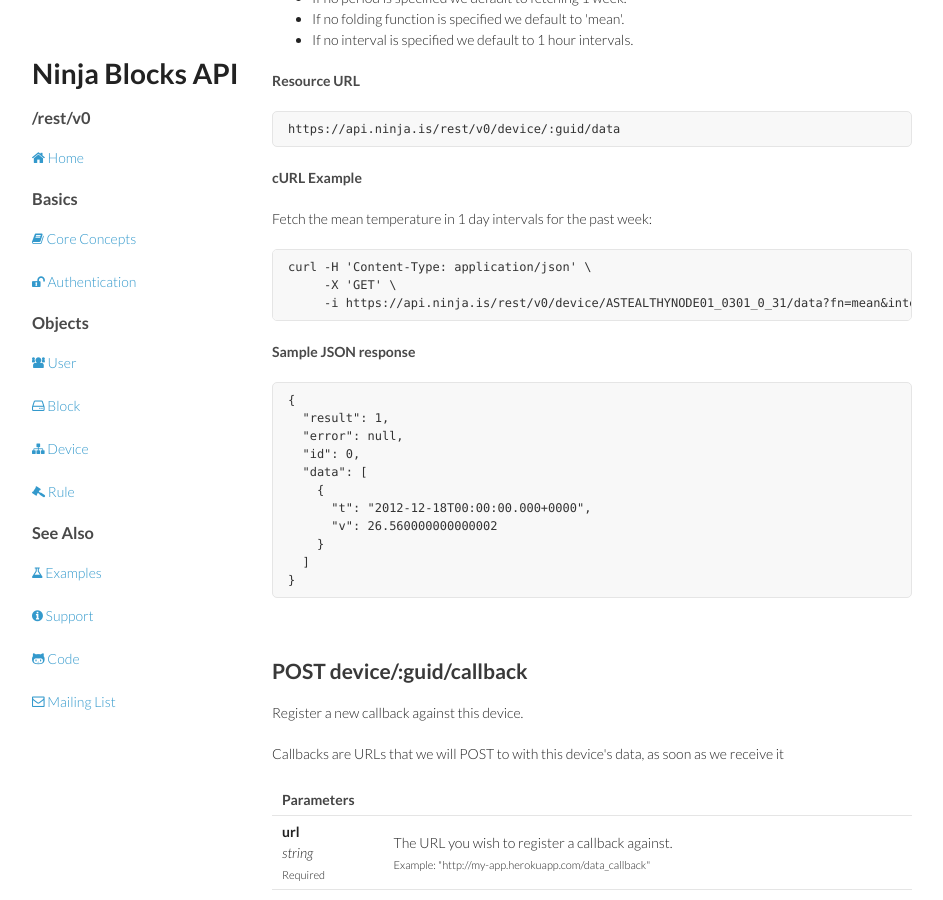
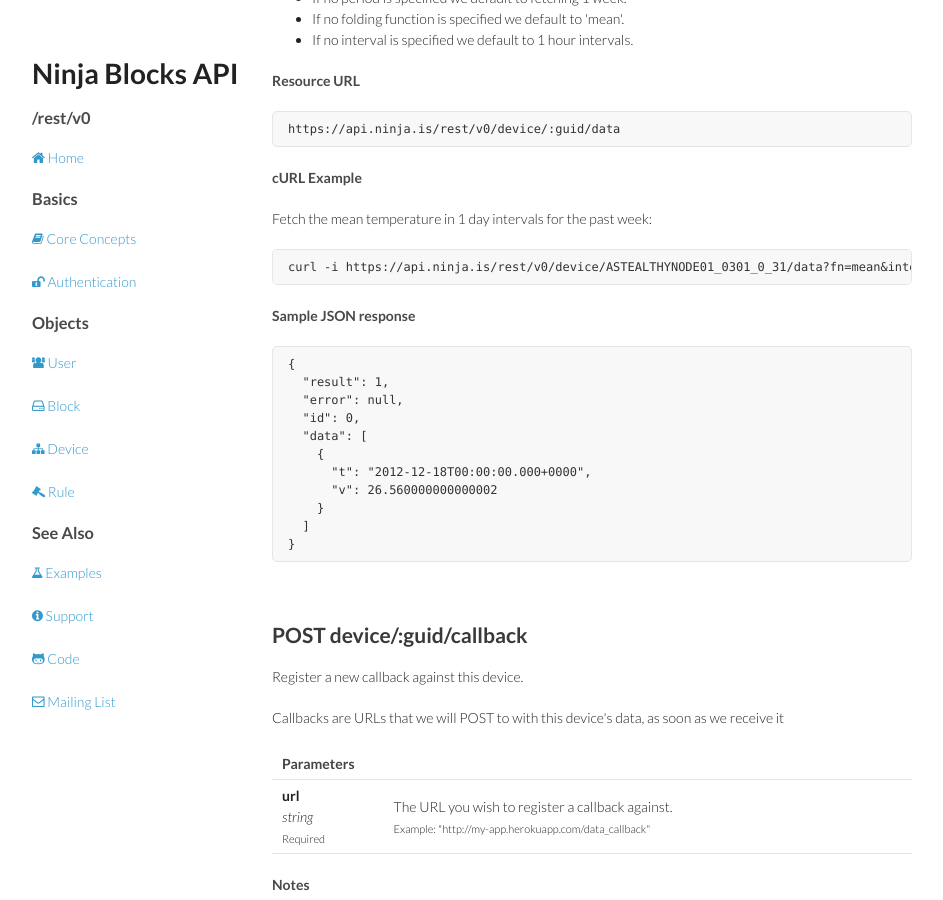
Before and after one commit to ninjablocks/ninjablocks.github.com, a Jekyll site: the page built from device.html, in a window 1280 px wide and 900 px high, scrolled down 8044 px. Shown: the whole window, without its empty margins (168-1111 px from the left). Built offline with Jekyll 4.4.1, drawn with Linux system fonts in a browser that asks for light colours; nearby versions of some CDN libraries.

Commit message:
Remove unnecessary curl options

```diff
--- a/device.html
+++ b/device.html
@@ -447,9 +447,7 @@
 <pre><code>https://api.ninja.is/rest/v0/device/:guid/data</code></pre>
   <h4>cURL Example</h4>
   <p>Fetch the mean temperature in 1 day intervals for the past week:</p>
-<pre><code>curl -H 'Content-Type: application/json' \
-     -X 'GET' \
-     -i https://api.ninja.is/rest/v0/device/ASTEALTHYNODE01_0301_0_31/data?fn=mean&interval=1day&user_access_token=YOUR_ACCESS_TOKEN</code></pre>
+<pre><code>curl -i https://api.ninja.is/rest/v0/device/ASTEALTHYNODE01_0301_0_31/data?fn=mean&interval=1day&user_access_token=YOUR_ACCESS_TOKEN</code></pre>
   <h4>Sample JSON response</h4>
 <pre><code>{
   "result": 1,
```
Also changed, not shown: 1 other file.
